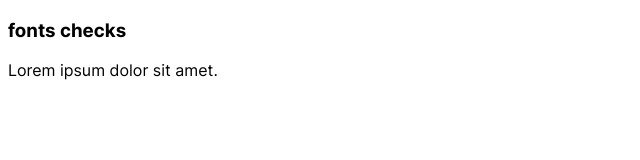
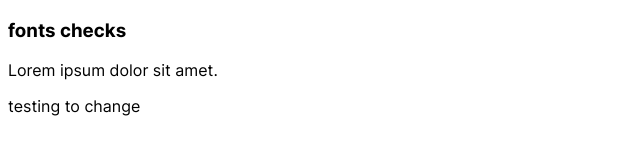
Before and after one commit to Abdallah-BinSaif/p-assignment-2, a plain HTML site: page index.html in a window 1280 px wide. Shown: the whole page, without its empty margins (0-640 px from the left). Drawn offline with Linux system fonts and the light colour scheme.

Commit message:
changing

```diff
--- a/index.html
+++ b/index.html
@@ -14,6 +14,7 @@
     <main>
         <h3>fonts checks</h3>
         <p>Lorem ipsum dolor sit amet.</p>
+        testing to change
     </main>
     <footer>
 
```
